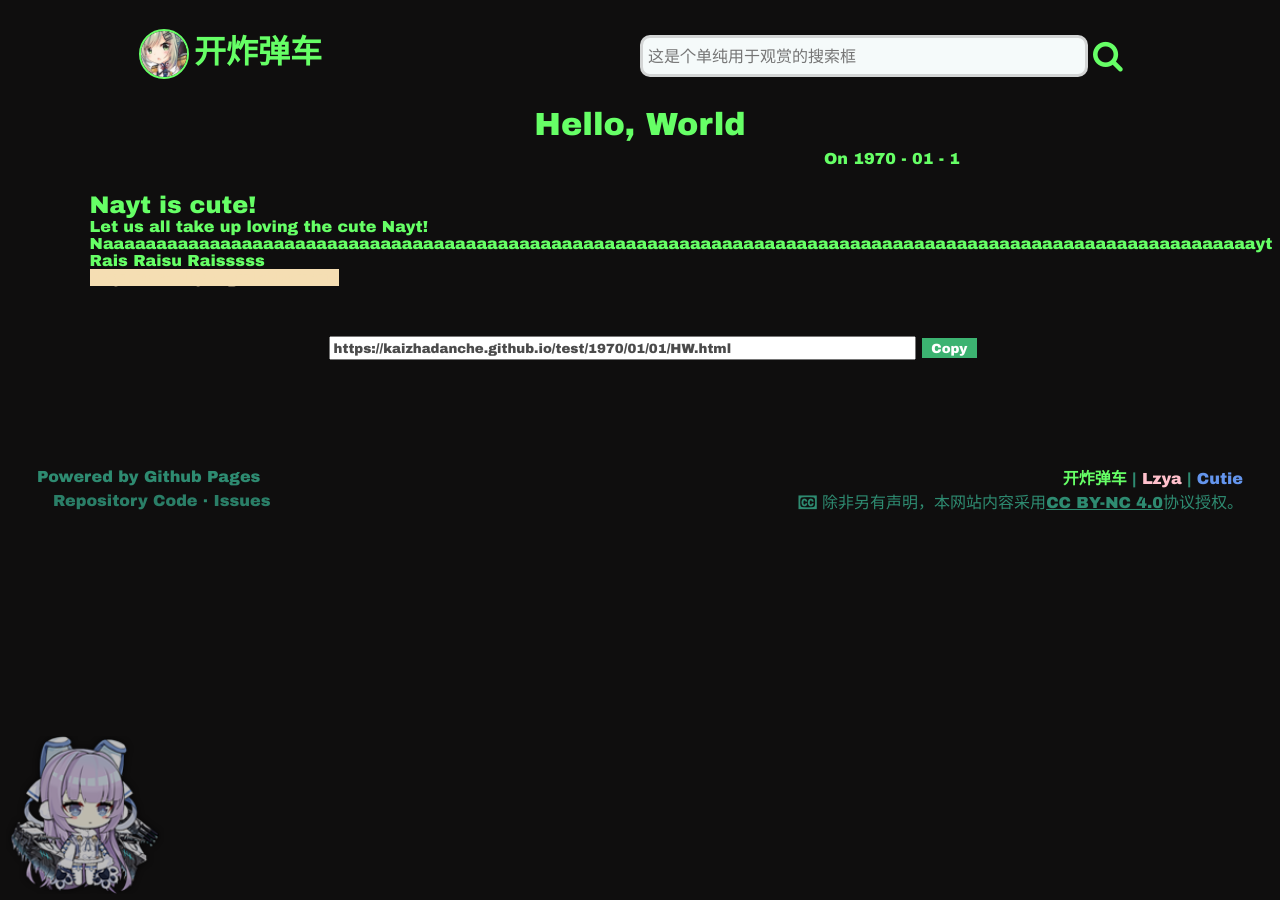
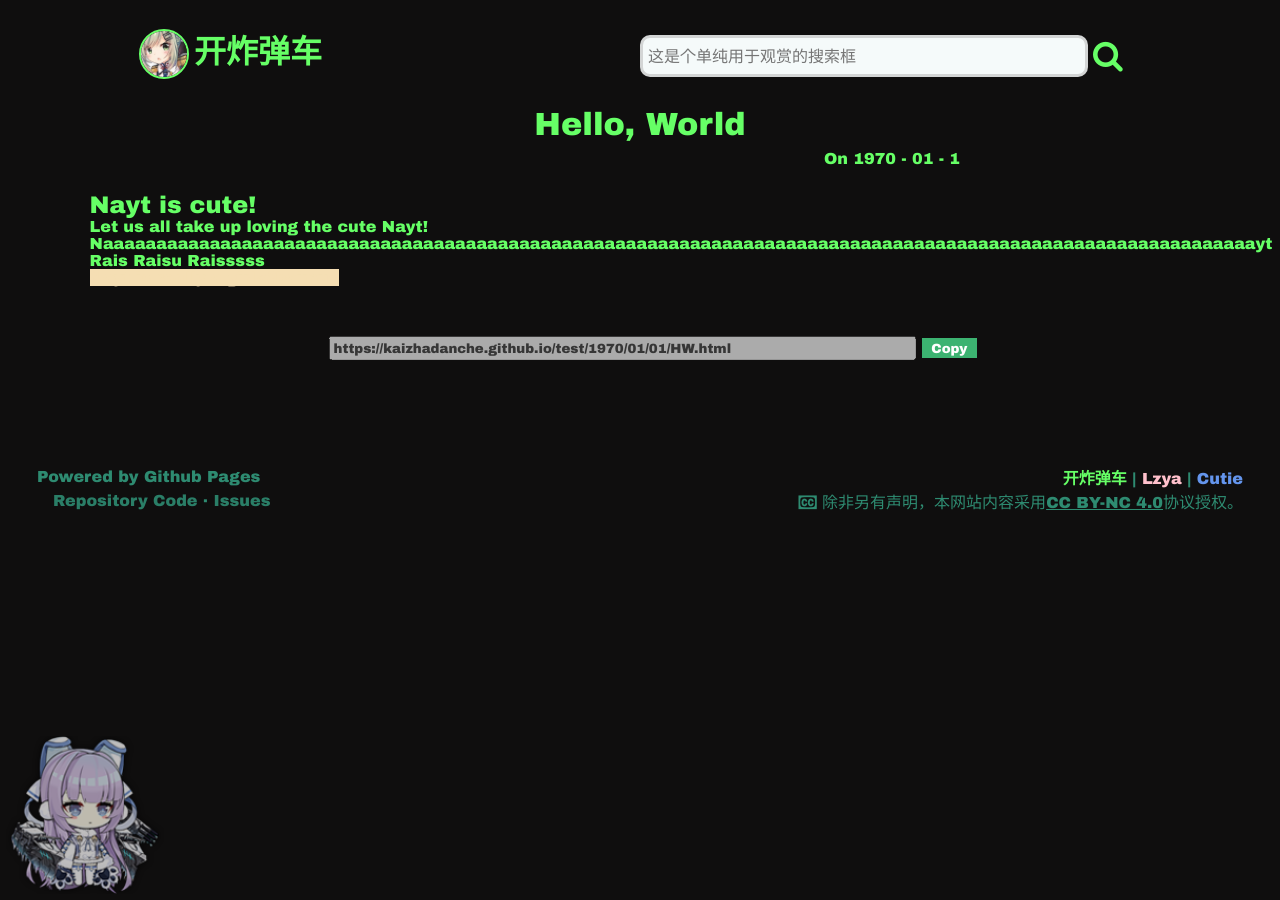
Before and after one commit to Kaizhadanche/kaizhadanche.github.io, a Jekyll site: the page built from _posts/1970-01-01-HW.md, in a window 1280 px wide. Built offline with Jekyll 4.4.1, drawn with Linux system fonts in a browser that asks for light colours; comment, search, counter and statistics services are not loaded.

Commit message:
Update post.html

```diff
--- a/_layouts/post.html
+++ b/_layouts/post.html
@@ -39,7 +39,7 @@
 				{{ content }}
 			</div>
 			<div class="href">
-				<input type="text" value="https://kaizhadanche.github.io{{ page.url | relative_url }}" class="href-url" />
+				<input type="text" value="https://kaizhadanche.github.io{{ page.url | relative_url }}" class="href-url" disabled="disabled" />
 				<button class="href-button" data-clipboard-target=".href-url">Copy</button>
 			</div>
 			<div class="comment">
```
